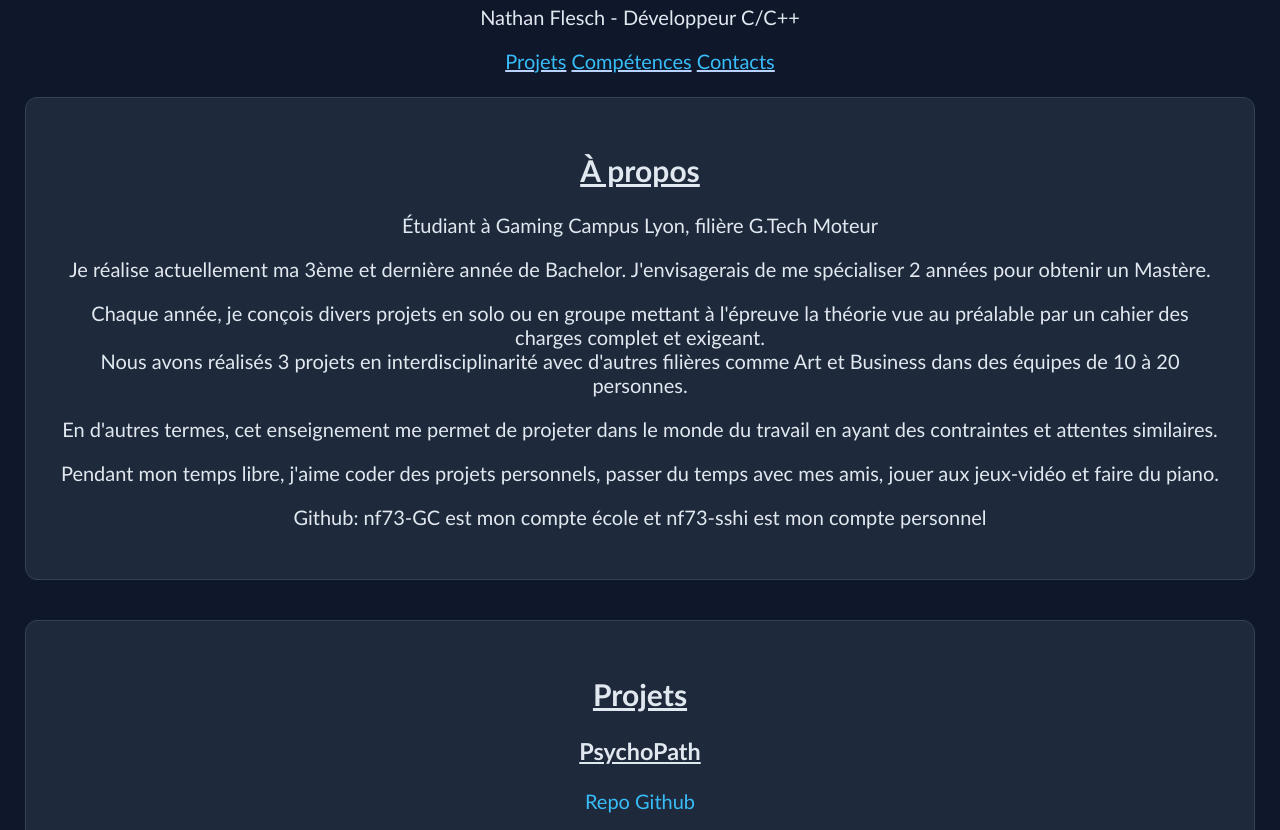
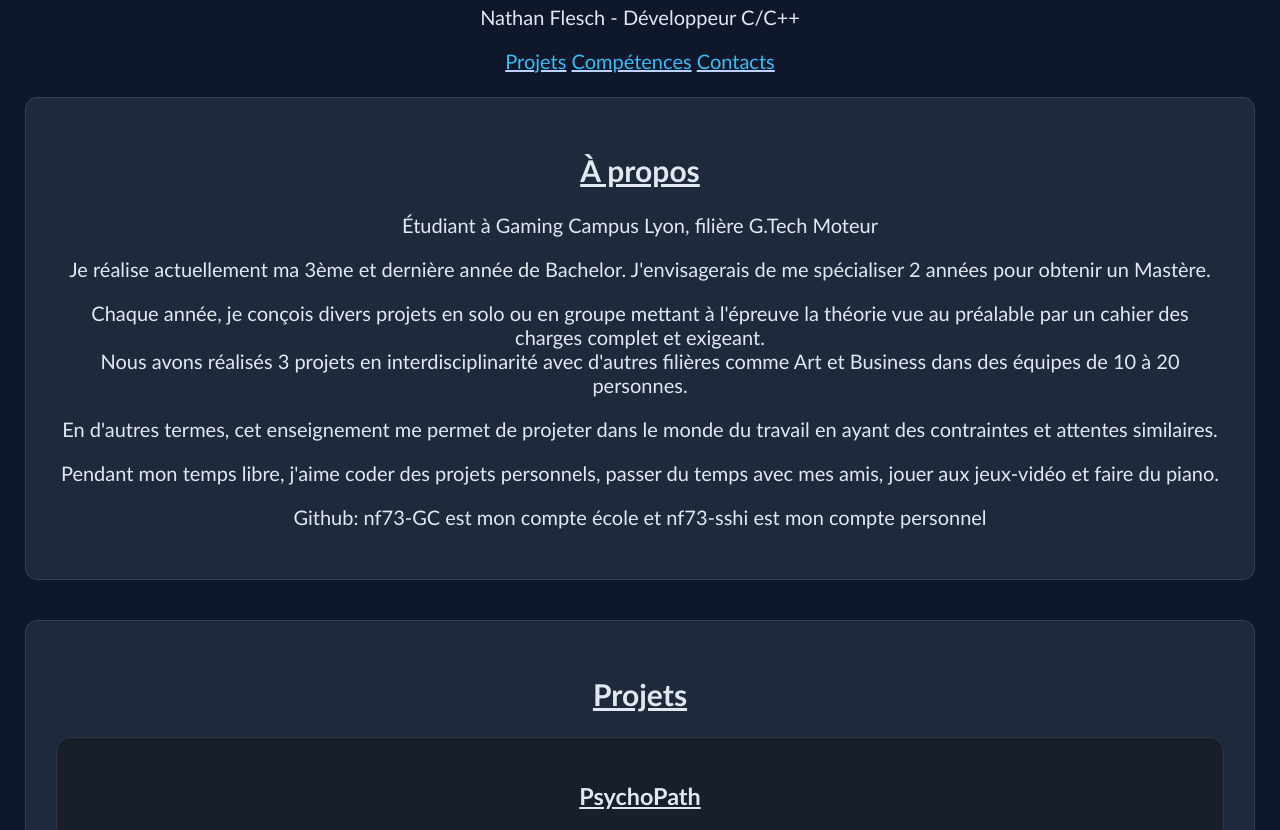
Before and after one commit to nf73-sshi/nf73-sshi.github.io, a plain HTML site: page index.html in a window 1280 px wide. Shown: the part 122-952 px from the top of the page. Drawn offline with Linux system fonts and the light colour scheme.

Commit message:
Update style.css

```diff
--- a/style.css
+++ b/style.css
@@ -38,5 +38,11 @@ h2 {
 }
 
 .project_div {
-    margin-bottom: 100px;
+    margin-bottom: 250px;
+
+    background-color: #181f2b;
+    border: 1px solid #2a3545;
+    border-radius: 15px;
+    padding: 20px;
+    margin-bottom: 20px;
 }
```
